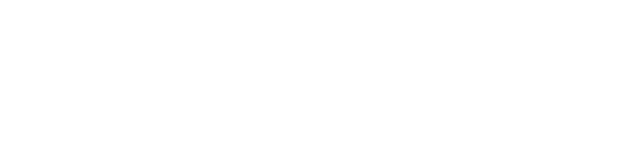
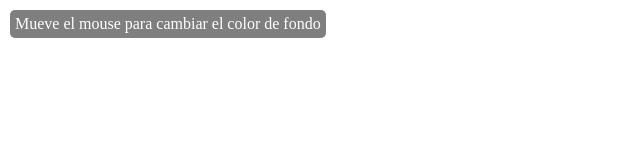
Before and after one commit to IgnacioNunezProfesor/ColoresSeguros, a plain HTML site: page index.html in a window 1280 px wide. Shown: the whole page, without its empty margins (0-640 px from the left). Drawn offline with Linux system fonts and the light colour scheme.

Commit message:
Ahora con span

```diff
--- a/js/script.js
+++ b/js/script.js
@@ -1,25 +1,28 @@
 window.onload = SetupPage;
 
 const coloresSegurosRGB = [
-    [255, 87, 51], [204, 255, 0], [204, 255, 51], [204, 255, 102], [204, 255, 153],
-    [204, 255, 204], [204, 255, 255], [255, 255, 255], [255, 255, 204], [255, 255, 153],
-    [255, 255, 102], [255, 255, 51], [255, 255, 0], [204, 204, 0], [204, 204, 51],
-    [204, 204, 102], [204, 204, 153], [204, 204, 204], [204, 204, 255], [255, 204, 255],
-    [255, 204, 204], [255, 204, 153], [255, 204, 102], [255, 204, 51], [255, 204, 0], [204, 153, 0],
-    [204, 153, 51], [204, 153, 102], [204, 153, 153], [204, 153, 204], [204, 153, 255],
-    [255, 153, 255], [255, 153, 204], [255, 153, 153], [255, 153, 102], [255, 153, 51], [255, 153, 0]
+    [255, 87, 51], [204, 255, 0], [204, 255, 51], [204, 255, 102],
+    [204, 255, 153], [204, 255, 204], [204, 255, 255], [255, 255, 255],
+    [255, 255, 204], [255, 255, 153], [255, 255, 102], [255, 255, 51],
+    [255, 255, 0], [204, 204, 0], [204, 204, 51], [204, 204, 102],
+    [204, 204, 153], [204, 204, 204], [204, 204, 255], [255, 204, 255],
+    [255, 204, 204], [255, 204, 153], [255, 204, 102], [255, 204, 51],
+    [255, 204, 0], [204, 153, 0], [204, 153, 51], [204, 153, 102],
+    [204, 153, 153], [204, 153, 204], [204, 153, 255], [255, 153, 255],
+    [255, 153, 204], [255, 153, 153], [255, 153, 102], [255, 153, 51],
+    [255, 153, 0]
 ];
-
+var mouseSpan;
 
  function SetupPage() {
     setMouseMoveEvent();
+    mouseSpan= createSpanInfo("Mueve el mouse para cambiar el color de fondo");
 }
 
 function getCoordinates(event, doSomething) {
         const x = event.clientX;
         const y = event.clientY;
         doSomething(x, y);
-        console.log(`Mouse position: X=${x}, Y=${y}`);
 }
 
 
@@ -43,7 +46,29 @@ function setBackgroundColorSafe(x,y) {
         Math.floor(x / colorAreasWidth),
         coloresSegurosRGB.length - 1
     );
-    console.log(`Color index: ${colorIndex} de viewportAreas: ${colorAreasWidth}`);
+    let spanText=`(X=${x}, Y=${y}) Color index: ${colorIndex} de viewportAreas: ${coloresSegurosRGB.length} de colorAreasWidth: ${colorAreasWidth} `;
+    setSpanText(x, y, spanText);
     const color = coloresSegurosRGB[colorIndex];
     setBackgroundColor(color[0], color[1], color[2]);
 }
+
+function createSpanInfo(text) {
+    const spanInfo = document.createElement('span');
+    spanInfo.style.position = 'fixed';
+    spanInfo.style.top = '10px';
+    spanInfo.style.left = '10px';
+    spanInfo.style.backgroundColor = 'rgba(0, 0, 0, 0.5)';
+    spanInfo.style.color = 'white';
+    spanInfo.style.padding = '5px';
+    spanInfo.style.borderRadius = '5px';
+    spanInfo.style.zIndex = '10000';
+    spanInfo.textContent = text;
+    document.body.appendChild(spanInfo);
+    return spanInfo;
+}
+
+function setSpanText(x,y,textSpan) {
+    mouseSpan.style.left = (x + 10) + 'px';
+    mouseSpan.style.top = (y + 10) + 'px';
+    mouseSpan.textContent = textSpan;
+}
```
Also changed, not shown: index.html (+1 -0 lines).
